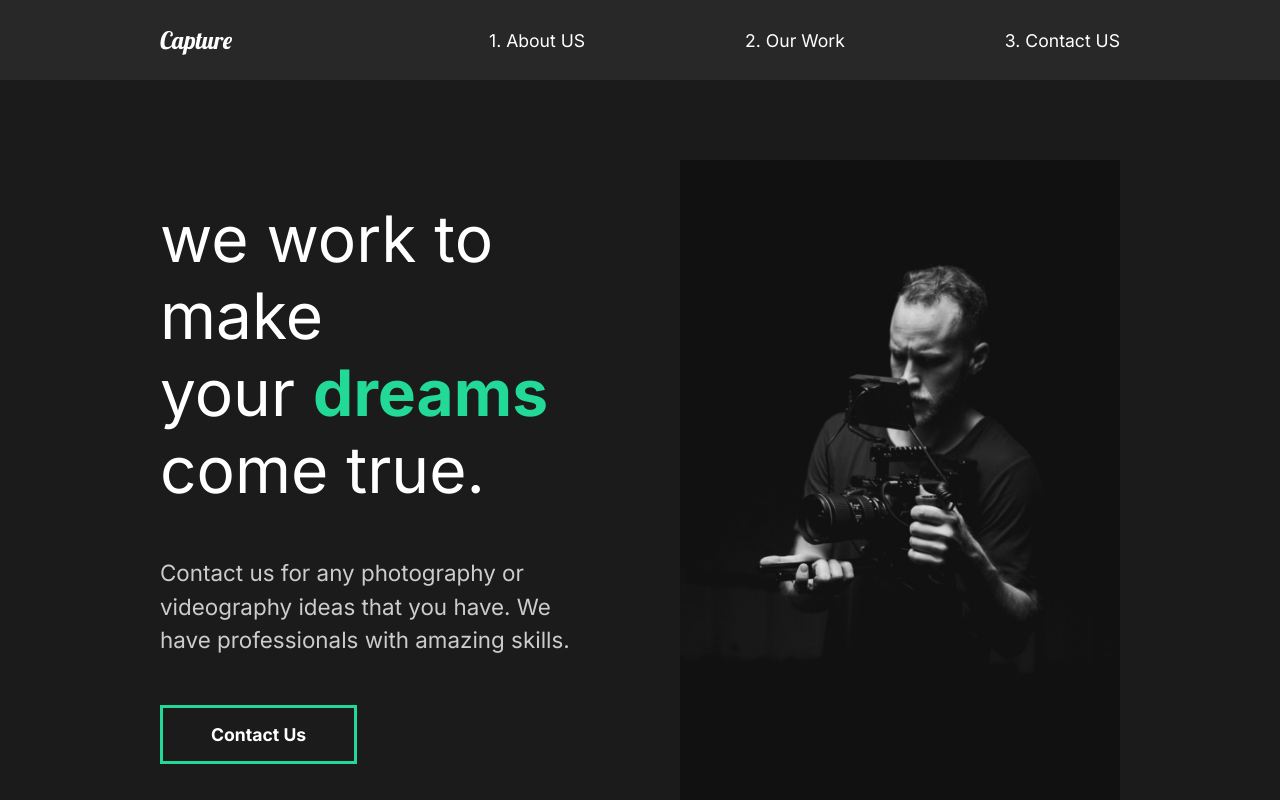
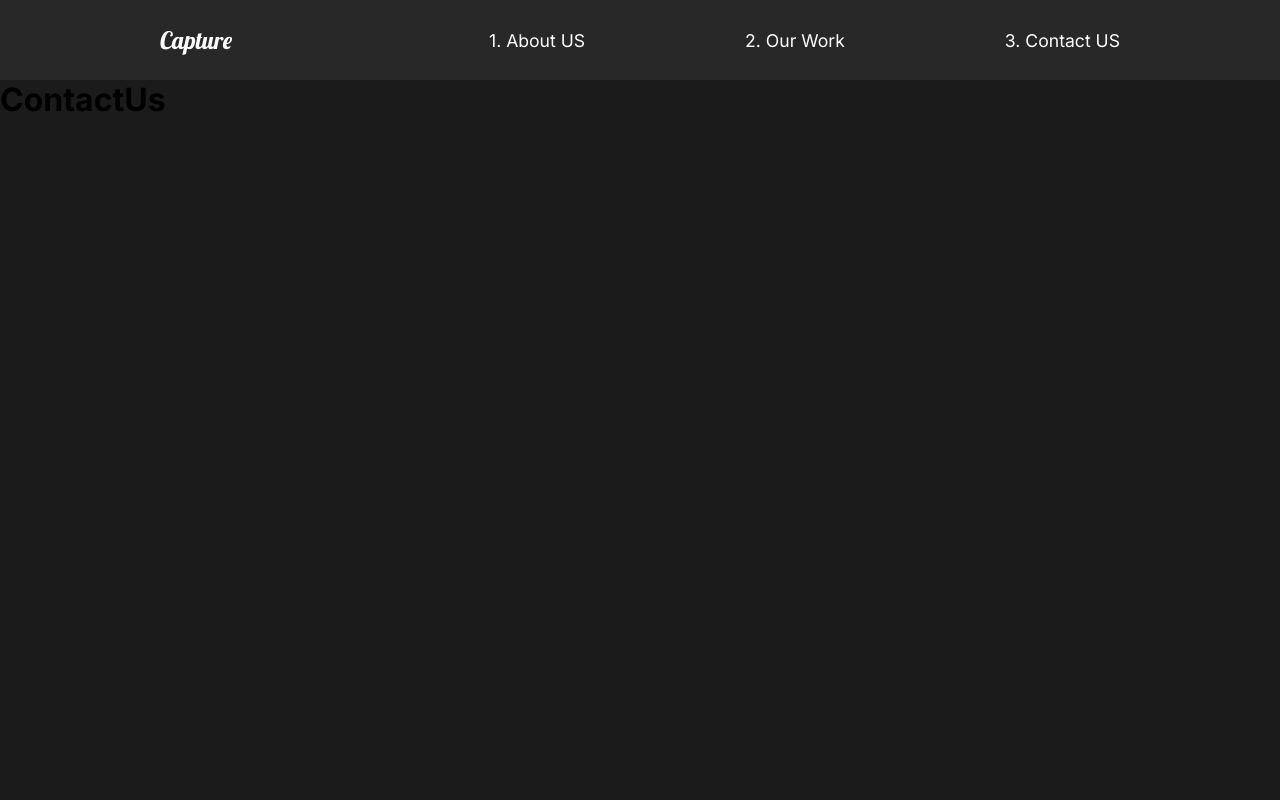
Before and after one commit to kokoforbes/capture, a React (Create React App) app: page /contact in a window 1280 px wide. Shown: the top 800 px of the page. Built offline with nearby package versions, Linux system fonts and the light colour scheme.

Commit message:
Implemented react-router-dom

```diff
--- a/src/App.js
+++ b/src/App.js
@@ -1,13 +1,24 @@
 import GlobalStyle from "./components/GlobalStyle";
 import AboutUs from "./pages/AboutUs";
 import Nav from "./components/Nav";
+import OurWork from "./pages/OurWork";
+import ContactUs from "./pages/ContactUs";
+import { Route, Routes } from "react-router-dom";
 
 function App() {
   return (
     <div className='App'>
       <GlobalStyle />
       <Nav />
-      <AboutUs />
+      {/* <Switch>
+
+      </Switch> */}
+
+      <Routes>
+        <Route index element={<AboutUs />} />
+        <Route path='work' element={<OurWork />} />
+        <Route path='contact' element={<ContactUs />} />
+      </Routes>
     </div>
   );
 }
--- a/src/components/Nav.js
+++ b/src/components/Nav.js
@@ -1,24 +1,25 @@
 import React from "react";
 import styled from "styled-components";
+import { Link } from "react-router-dom";
 
 const Nav = () => {
   return (
     <StyledNav>
       <h1>
-        <a id='logo' href='#'>
+        <Link id='logo' to='/'>
           Capture
-        </a>
+        </Link>
       </h1>
 
       <ul>
         <li>
-          <a href='#'>1. About US</a>
+          <Link to='/'>1. About US</Link>
         </li>
         <li>
-          <a href='#'>2. Our Work</a>
+          <Link to='/work'>2. Our Work</Link>
         </li>
         <li>
-          <a href='#'>3. Contact US</a>
+          <Link to='/contact'>3. Contact US</Link>
         </li>
       </ul>
     </StyledNav>
--- a/src/index.js
+++ b/src/index.js
@@ -2,11 +2,14 @@
 import ReactDOM from "react-dom/client";
 import App from "./App";
 import reportWebVitals from "./reportWebVitals";
+import { BrowserRouter } from "react-router-dom";
 
 const root = ReactDOM.createRoot(document.getElementById("root"));
 root.render(
   <React.StrictMode>
-    <App />
+    <BrowserRouter>
+      <App />
+    </BrowserRouter>
   </React.StrictMode>
 );
 
--- /dev/null
+++ b/src/pages/ContactUs.js
@@ -0,0 +1,11 @@
+import React from "react";
+
+const ContactUs = () => {
+  return (
+    <div>
+      <h1>ContactUs</h1>
+    </div>
+  );
+};
+
+export default ContactUs;
--- /dev/null
+++ b/src/pages/OurWork.js
@@ -0,0 +1,11 @@
+import React from "react";
+
+const OurWork = () => {
+  return (
+    <div>
+      <h1>OurWork</h1>
+    </div>
+  );
+};
+
+export default OurWork;
```
